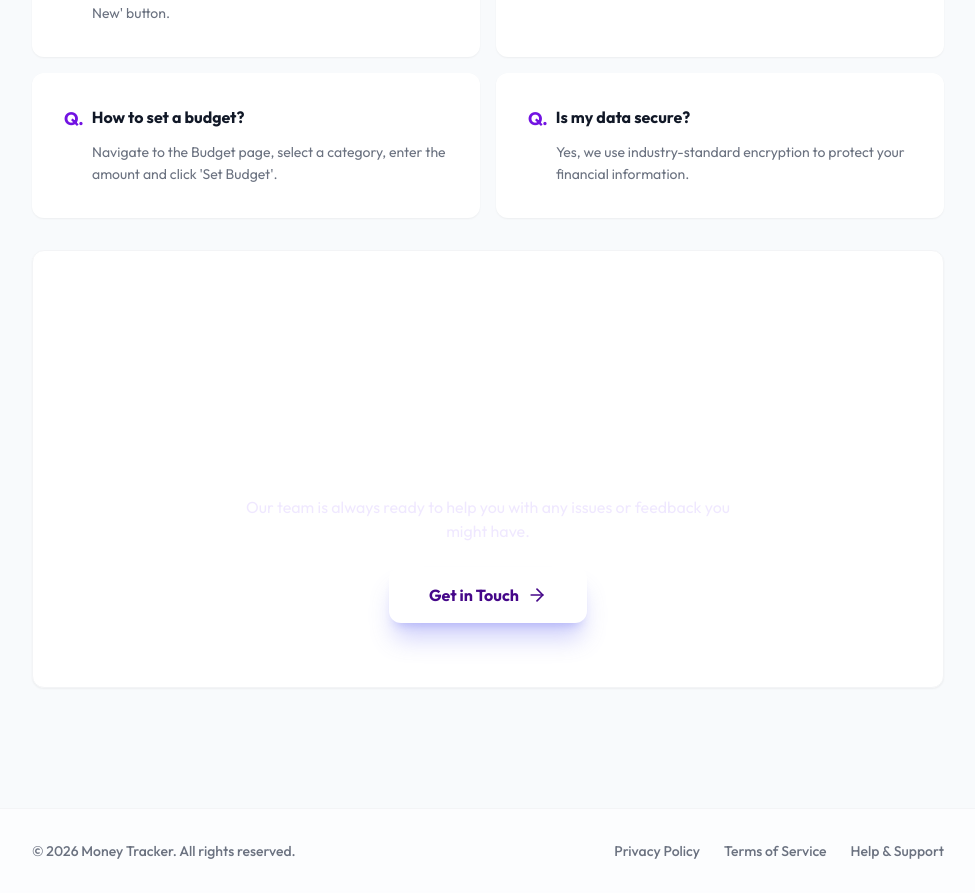
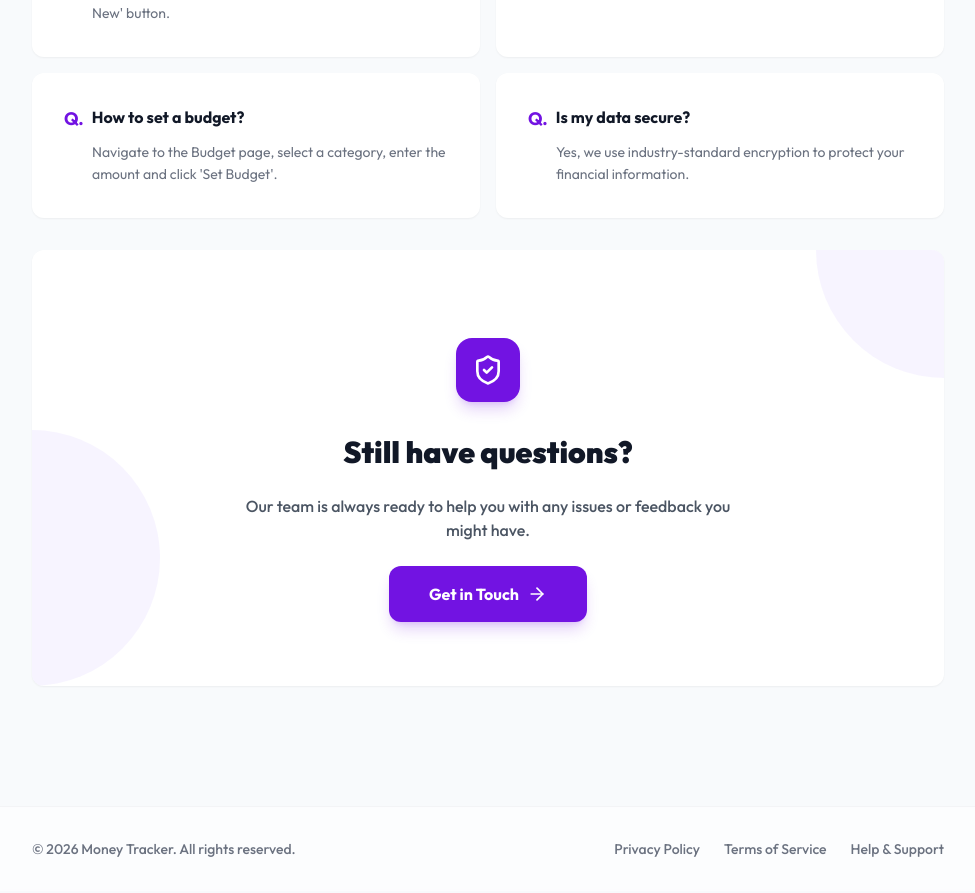
Before and after one commit to mehedi-11/Finance-tracker, a React (Vite) app: page /help in a window 1280 px wide. Shown: the part 841-1734 px from the top of the page, without its empty margins (296-1271 px from the left). Built offline with nearby package versions, Linux system fonts and the light colour scheme; no server answers; sample sign-in values are in the browser's storage.

Commit message:
Fix: improve text contrast in HelpSupport page footer section

```diff
--- a/src/pages/HelpSupport.jsx
+++ b/src/pages/HelpSupport.jsx
@@ -72,19 +72,19 @@ const HelpSupport = () => {
         </div>
       </div>
 
-      <Card className="bg-primary-900 rounded-[40px] p-10 md:p-16 text-center space-y-6 relative overflow-hidden">
-        <div className="absolute top-0 right-0 w-64 h-64 bg-white/5 rounded-full -mr-32 -mt-32"></div>
-        <div className="absolute bottom-0 left-0 w-64 h-64 bg-white/5 rounded-full -ml-32 -mb-32"></div>
+      <Card className="bg-gray-50 rounded-[40px] p-10 md:p-16 text-center space-y-6 relative overflow-hidden border-none shadow-none">
+        <div className="absolute top-0 right-0 w-64 h-64 bg-primary-100 rounded-full -mr-32 -mt-32 opacity-40"></div>
+        <div className="absolute bottom-0 left-0 w-64 h-64 bg-primary-100 rounded-full -ml-32 -mb-32 opacity-40"></div>
 
         <div className="relative z-10 space-y-6">
-          <div className="w-16 h-16 bg-white/10 rounded-2xl flex items-center justify-center mx-auto mb-8">
+          <div className="w-16 h-16 bg-primary-600 rounded-2xl flex items-center justify-center mx-auto mb-8 shadow-lg shadow-primary-600/20">
             <ShieldCheck className="text-white" size={32} />
           </div>
-          <h2 className="text-3xl font-black text-white">Still have questions?</h2>
-          <p className="text-primary-100 max-w-lg mx-auto opacity-80">
+          <h2 className="text-3xl font-black text-gray-900">Still have questions?</h2>
+          <p className="text-gray-600 max-w-lg mx-auto font-medium">
             Our team is always ready to help you with any issues or feedback you might have.
           </p>
-          <Button className="bg-white text-primary-900 hover:bg-primary-50 border-none px-10 py-4 font-bold rounded-xl flex items-center gap-2 mx-auto">
+          <Button className="bg-primary-600 text-white hover:bg-primary-700 border-none px-10 py-4 font-bold rounded-xl flex items-center gap-2 mx-auto shadow-lg shadow-primary-600/20 active:scale-95">
             Get in Touch <ArrowRight size={20} />
           </Button>
         </div>
```
